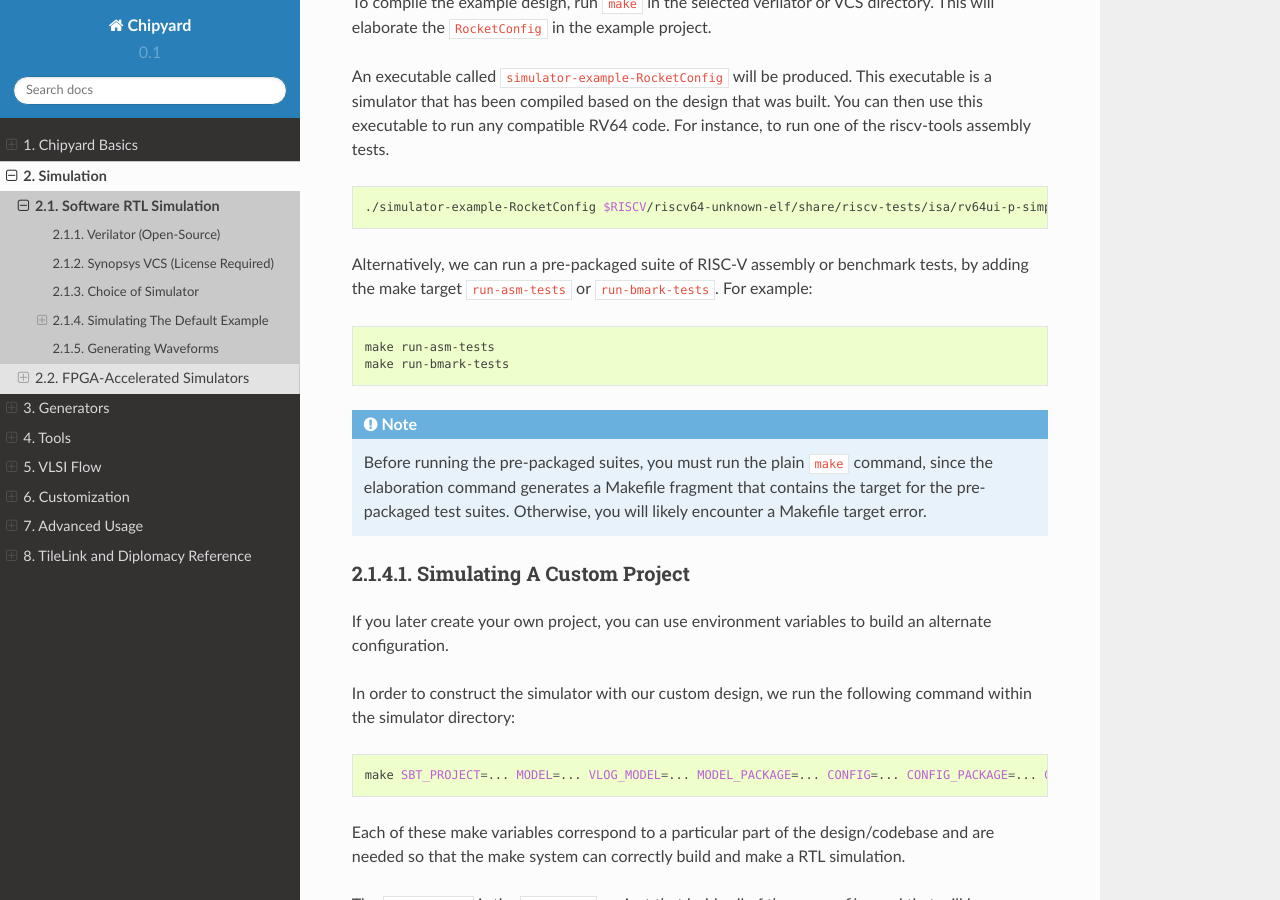
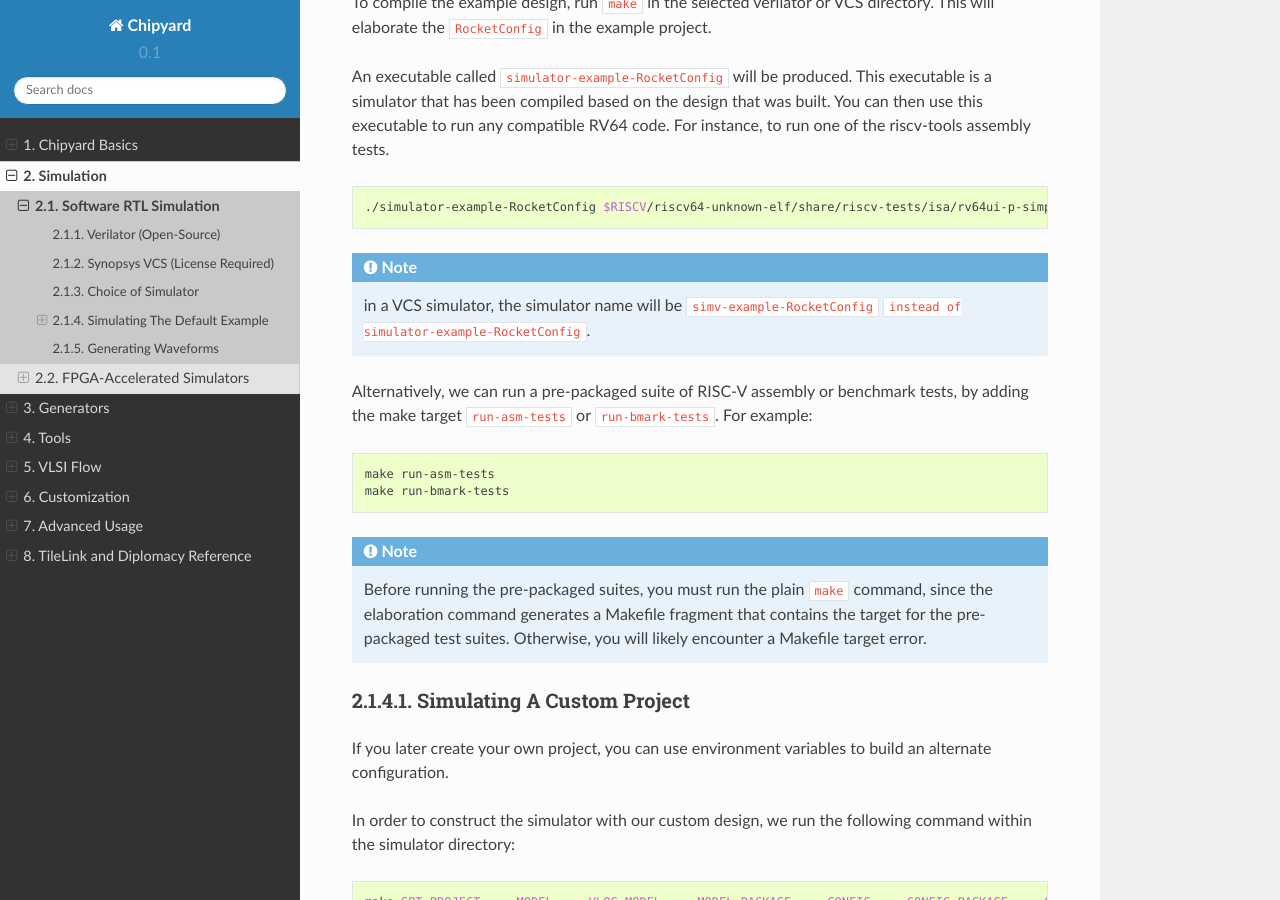
Before and after one commit to ucb-bar/chipyard, a Sphinx documentation site: the page built from docs/Simulation/Software-RTL-Simulation.rst, in a window 1280 px wide and 900 px high, scrolled down 887 px. Built offline with Sphinx 7.4.7 and the Read the Docs theme 2.0.0, drawn with Linux system fonts in a browser that asks for light colours.

Commit message:
simulator name update

```diff
--- a/docs/Simulation/Software-RTL-Simulation.rst
+++ b/docs/Simulation/Software-RTL-Simulation.rst
@@ -55,6 +55,8 @@ For instance, to run one of the riscv-tools assembly tests.
 .. code-block:: shell
 
     ./simulator-example-RocketConfig $RISCV/riscv64-unknown-elf/share/riscv-tests/isa/rv64ui-p-simple
+
+.. Note:: in a VCS simulator, the simulator name will be ``simv-example-RocketConfig`` ``instead of simulator-example-RocketConfig``.
 
 Alternatively, we can run a pre-packaged suite of RISC-V assembly or benchmark tests, by adding the make target ``run-asm-tests`` or ``run-bmark-tests``.
 For example:
```
